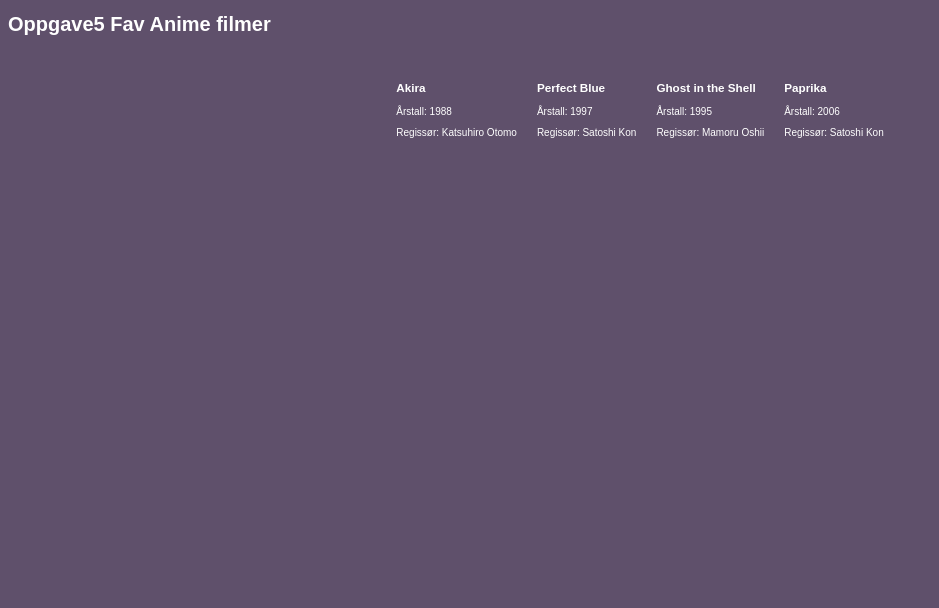
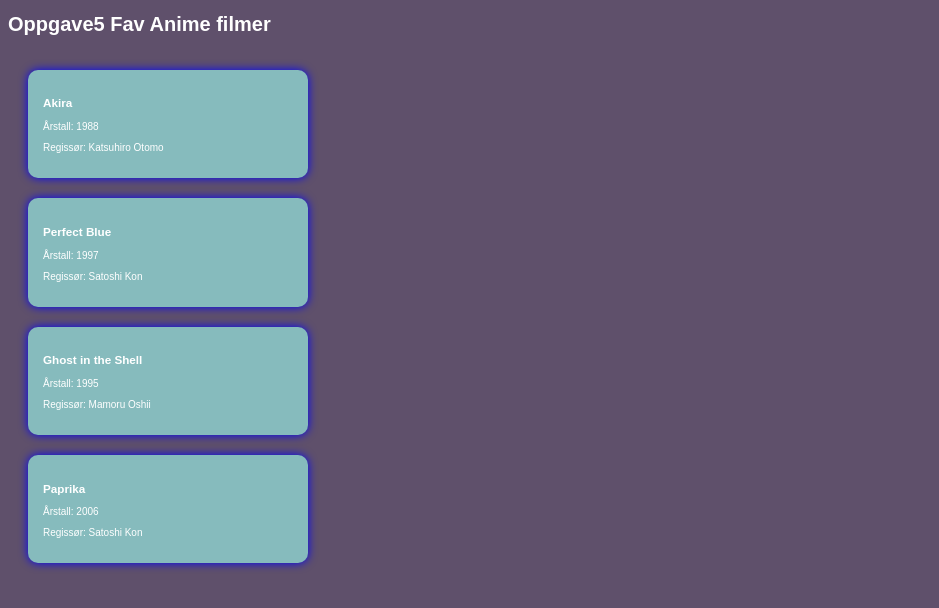
Before and after one commit to okliland-kodeloftet/oppgave5, a website: page index.html in a window 1280 px wide. Shown: the whole page, without its empty margins (0-939 px from the left). Drawn offline with Linux system fonts and the light colour scheme.

Commit message:
so far so good

```diff
--- a/styles.css
+++ b/styles.css
@@ -29,18 +29,19 @@ main{
     gap: 2rem;
     padding: 2rem;
     justify-content: center;
+    flex-direction: column;
 }
 
-.filmkort{
+.filmKort{
     background-color: var(--accentSecColor);
     width: 25rem;
     padding: 1.5rem;
     border-radius: 1rem;
-    /* box-shadow: 0px 0px 10px blue;
-    transition: 0.3s; */
+    box-shadow: 0px 0px 10px blue;
+    transition: 0.3s;
 }
 
-.filmkosr:hover{
+.filmKort:hover{
     transform: scale(1.03);
 }
 
```
